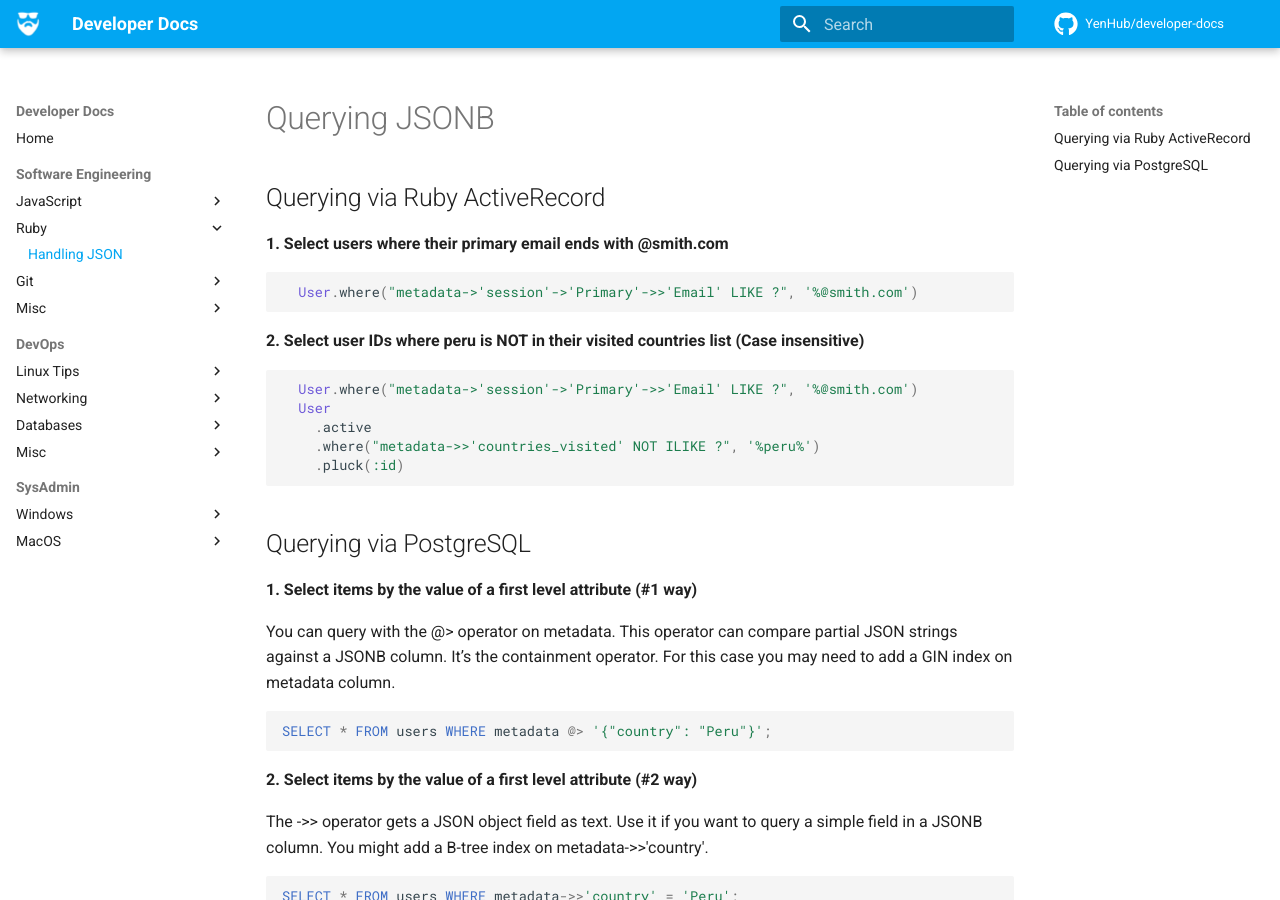
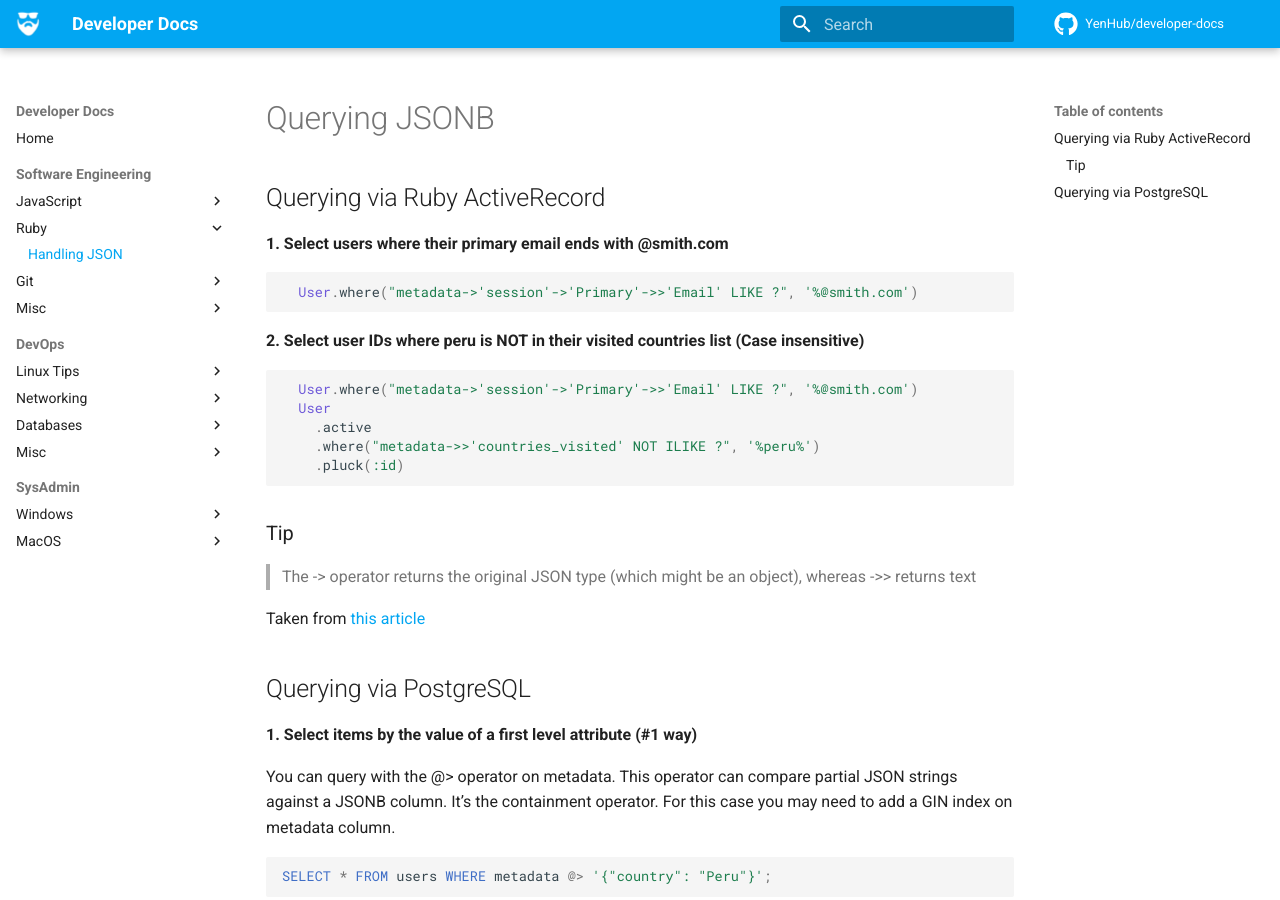
Before and after one commit to YenHub/developer-docs, an MkDocs documentation site: the page built from docs/engineering/ruby/handling-json.md, in a window 1280 px wide and 900 px high. Built offline with MkDocs 1.6.1 and Material for MkDocs 9.7.7, drawn with Linux system fonts in a browser that asks for light colours; comment, search, counter and statistics services are not loaded.

Commit message:
Add JSONB tips

````diff
--- a/docs/engineering/ruby/handling-json.md
+++ b/docs/engineering/ruby/handling-json.md
@@ -17,6 +17,12 @@
     .where("metadata->>'countries_visited' NOT ILIKE ?", '%peru%')
     .pluck(:id)
 ```
+
+### Tip
+
+> The -> operator returns the original JSON type (which might be an object), whereas ->> returns text
+
+Taken from [this article](https://guides.rubyonrails.org/active_record_postgresql.html#:~:text=The%20%2D%3E%20operator%20returns%20the%20original%20JSON)
 
 ## Querying via PostgreSQL
 
````
